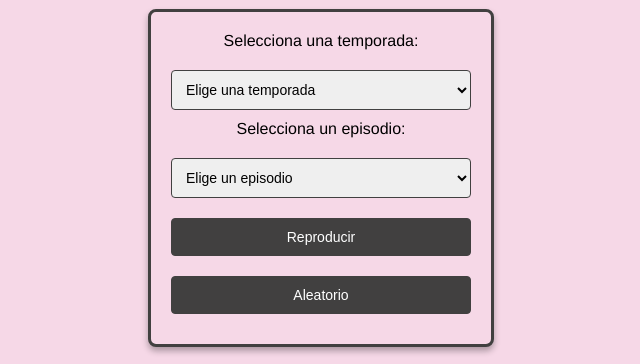
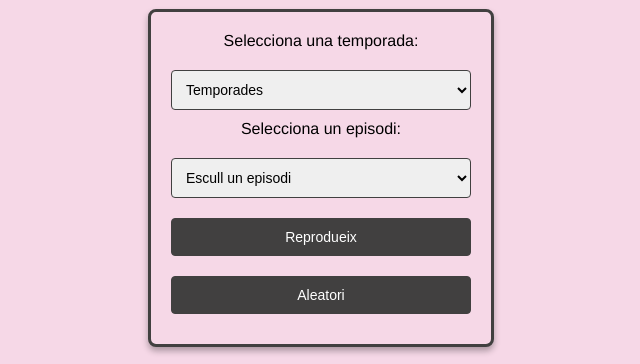
Before and after one commit to MagicaDoremi/MagicaDoremi.github.io, a plain HTML site: page index.html in a window 1280 px wide. Shown: the part 222-586 px from the top of the page, 319-959 px from the left. Drawn offline with Linux system fonts and the light colour scheme.

Commit message:
Update index.html

```diff
--- a/index.html
+++ b/index.html
@@ -15,23 +15,23 @@
     <form id="episodeSelector" onsubmit="goToEpisode(event)">
       <label for="season">Selecciona una temporada:</label>
       <select id="season" name="season" required onchange="updateEpisodes()">
-        <option value="" disabled selected>Elige una temporada</option>
+        <option value="" disabled selected>Temporades</option>
         <option value="1">Temporada 1</option>
         <option value="2">Temporada 2</option>
         <option value="3">Temporada 3</option>
         <option value="4">Temporada 4</option>
-        <option value="5">Temporada 5</option>
-        <option value="6">Temporada 6</option>
+        <option value="5">OVA</option>
+        <option value="6">Pel·lícula</option>
       </select>
 
-      <label for="episode">Selecciona un episodio:</label>
+      <label for="episode">Selecciona un episodi:</label>
       <select id="episode" name="episode" required>
-        <option value="" disabled selected>Elige un episodio</option>
+        <option value="" disabled selected>Escull un episodi</option>
       </select>
 
       <div class="button-container">
-        <button type="submit" class="btn-primary">Reproducir</button>
-        <button type="button" class="btn-secondary" onclick="playRandomEpisode()">Aleatorio</button>
+        <button type="submit" class="btn-primary">Reprodueix</button>
+        <button type="button" class="btn-secondary" onclick="playRandomEpisode()">Aleatori</button>
       </div>
     </form>
   </main>
```
